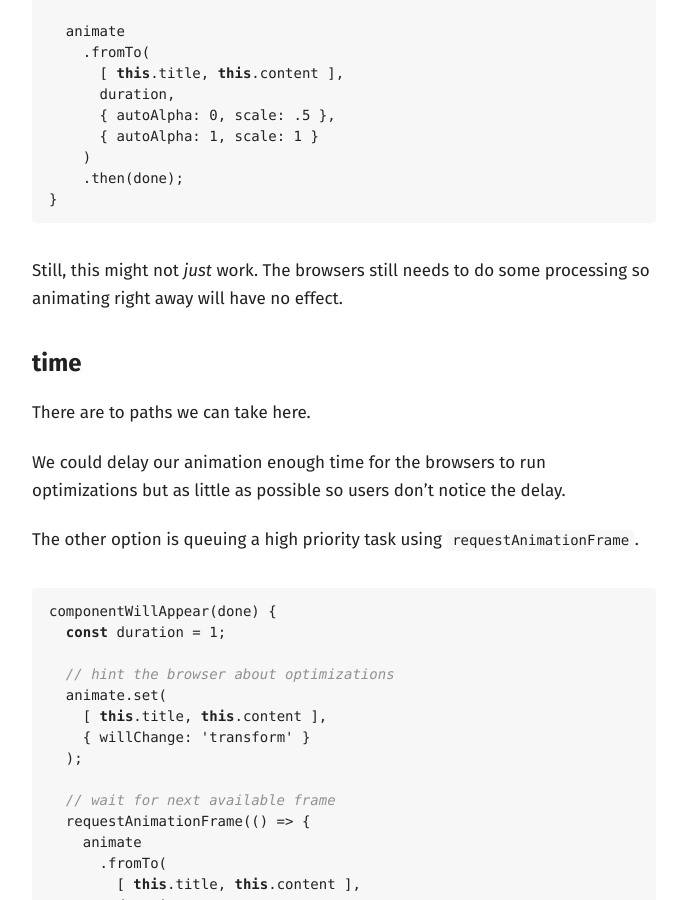
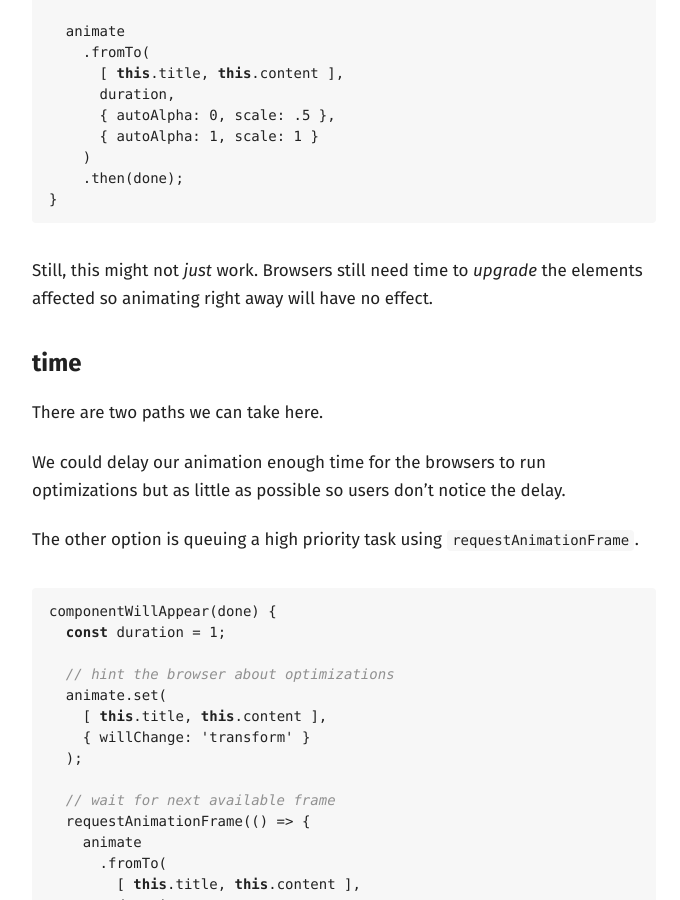
Before and after one commit to jeremenichelli/jeremenichelli.github.io, a Jekyll site: the page built from _posts/2017-03-01-react-views-smooth-transitions.md, in a window 1280 px wide and 900 px high, scrolled down 3020 px. Shown: the whole window, without its empty margins (296-976 px from the left). Built offline with Jekyll 4.4.1, drawn with Linux system fonts in a browser that asks for light colours.

Commit message:
Update 2017-03-01-react-views-smooth-transitions.md

````diff
--- a/_posts/2017-03-01-react-views-smooth-transitions.md
+++ b/_posts/2017-03-01-react-views-smooth-transitions.md
@@ -121,11 +121,11 @@ componentWillAppear(done) {
 }
 ```
 
-Still, this might not _just_ work. The browsers still needs to do some processing so animating right away will have no effect.
+Still, this might not _just_ work. Browsers still need time to _upgrade_ the elements affected so animating right away will have no effect.
 
 ## time
 
-There are to paths we can take here.
+There are two paths we can take here.
 
 We could delay our animation enough time for the browsers to run optimizations but as little as possible so users don’t notice the delay.
 
````
